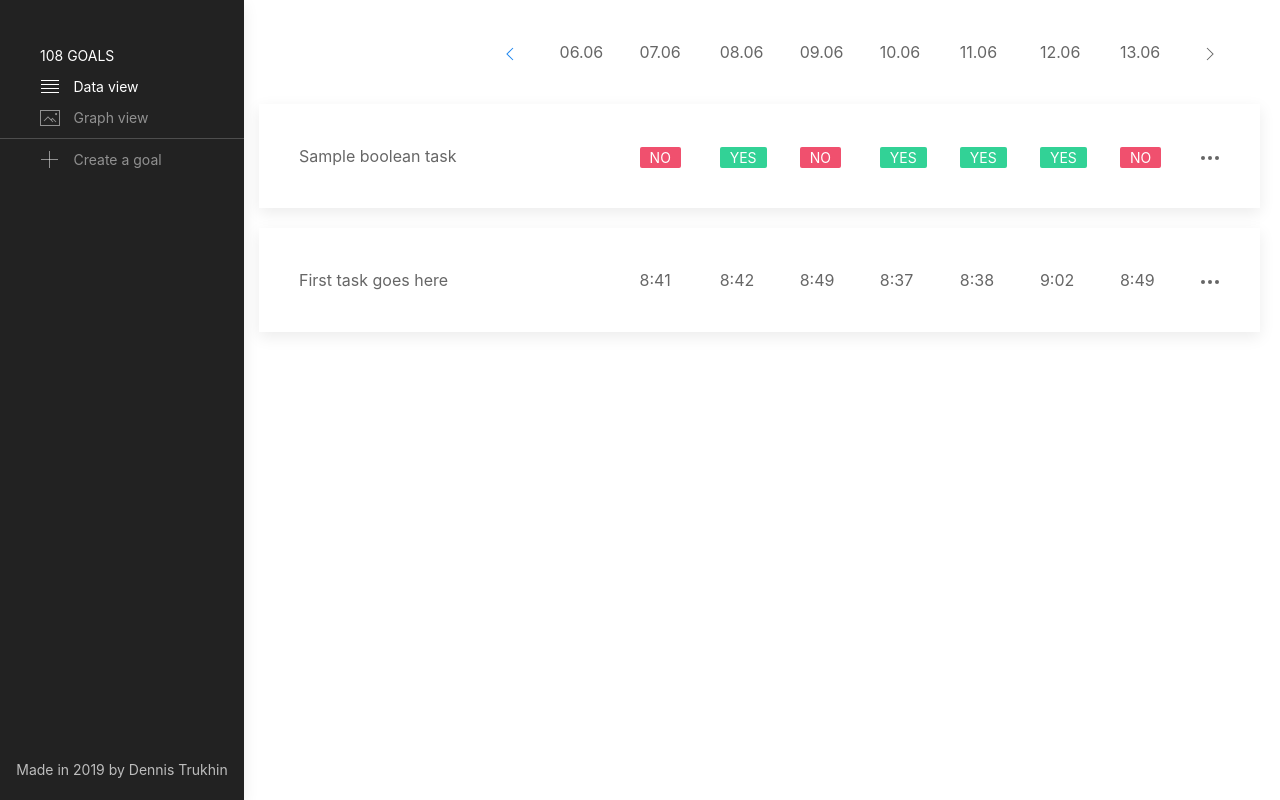
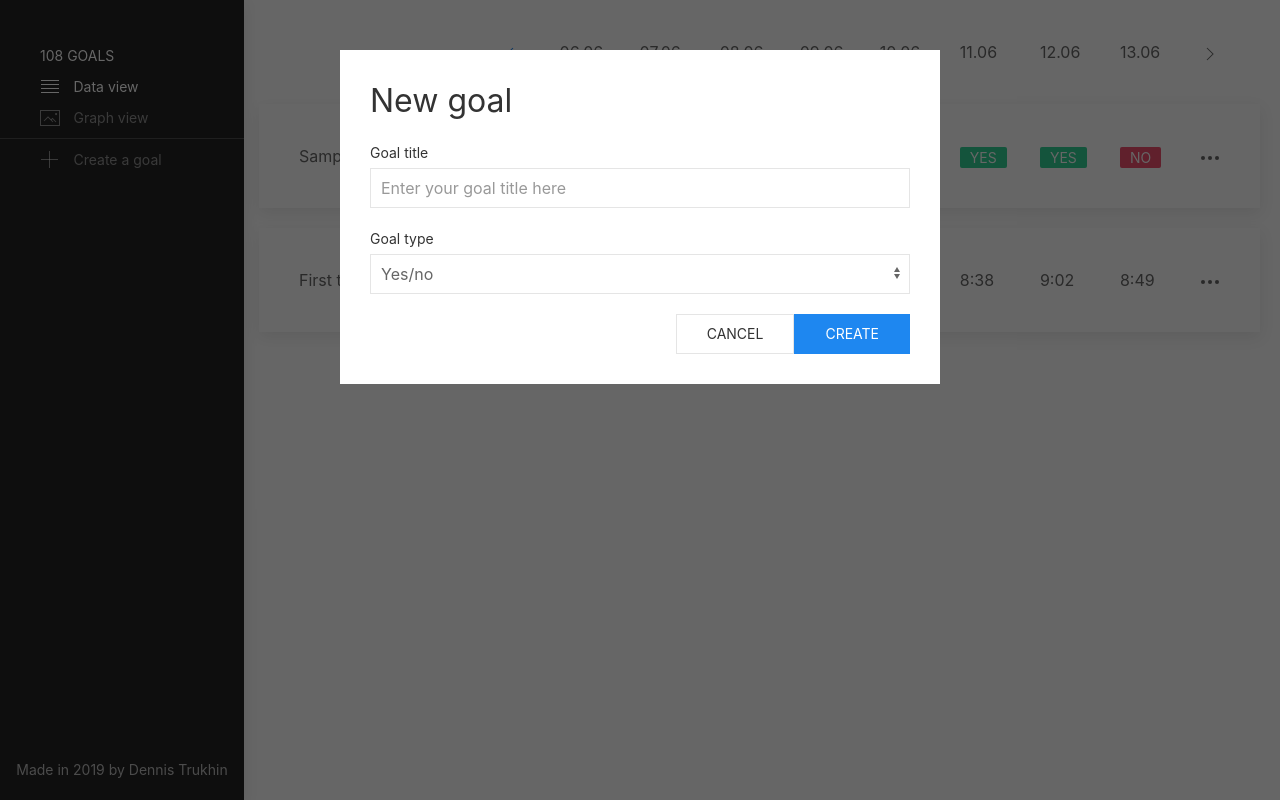
Before and after one commit to dennistrukhin/108goals, a React app: page / in a window 1280 px wide. Both pictures are taken after a click on the link "Create a goal". Built offline with nearby package versions, Linux system fonts and the light colour scheme.

Commit message:
create goal modal

```diff
--- a/src/js/components/App.js
+++ b/src/js/components/App.js
@@ -1,11 +1,21 @@
 import React, {Component} from 'react';
 import DataView from "./Views/DataView";
 import MainMenu from "./MainMenu";
+import NewGoalModal from "./Modals/NewGoalModal";
 
 export default class App extends Component {
+
+    constructor(props) {
+        super(props);
+        this.handleGoalCreate = this.handleGoalCreate.bind(this);
+    }
+
+    handleGoalCreate(goal) {
+        console.log(goal);
+    }
+
     render() {
         return (
-            <div>
             <div>
                 <div data-uk-grid={"true"} className={"uk-grid-small"}>
                     <div className={"uk-width-1-5"}>
@@ -15,7 +25,7 @@ export default class App extends Component {
                         <DataView />
                     </div>
                 </div>
-                </div>
+                <NewGoalModal onGoalCreate={this.handleGoalCreate} />
             </div>
         );
     }
--- a/src/js/components/MainMenu.js
+++ b/src/js/components/MainMenu.js
@@ -13,10 +13,16 @@ export default class MainMenu extends Component {
                         <li><a href="#"><span className="uk-margin-small-right"
                                               data-uk-icon="icon: image"/> Graph view</a></li>
                         <li className="uk-nav-divider"/>
-                        <li><a href="#"><span className="uk-margin-small-right"
-                                              data-uk-icon="icon: plus"/> Create a goal</a></li>
+                        <li>
+                            <a href="#" data-uk-toggle="target: #modal-goal-create">
+                                <span className="uk-margin-small-right" data-uk-icon="icon: plus"/>
+                                Create a goal
+                            </a>
+                        </li>
                     </ul>
-                    <div className={"uk-position-bottom uk-text-center uk-text-small uk-margin-bottom"}>Made in 2019 by Dennis Trukhin</div>
+                    <div className={"uk-position-bottom uk-text-center uk-text-small uk-margin-bottom"}>Made in 2019 by
+                        Dennis Trukhin
+                    </div>
                 </div>
             </div>
         );
--- /dev/null
+++ b/src/js/components/Modals/NewGoalModal.js
@@ -0,0 +1,70 @@
+import React, {Component} from 'react';
+
+export default class NewGoalModal extends Component {
+
+    constructor(props) {
+        super(props);
+        this.state = {
+            title: '',
+            type: 'boolean',
+        };
+        this.handleTitleChange = this.handleTitleChange.bind(this);
+        this.handleTypeChange = this.handleTypeChange.bind(this);
+    }
+
+    handleTitleChange(event) {
+        this.setState({
+            title: event.target.value,
+        });
+    }
+
+    handleTypeChange(event) {
+        this.setState({
+            type: event.target.value,
+        });
+    }
+
+    render() {
+        return (
+            <div id="modal-goal-create" data-uk-modal={"true"}>
+                <div className="uk-modal-dialog uk-modal-body">
+                    <h2 className="uk-modal-title">New goal</h2>
+                    <form className="uk-form-stacked">
+
+                        <div className="uk-margin">
+                            <label className="uk-form-label" htmlFor="mgc-title">Goal title</label>
+                            <div className="uk-form-controls">
+                                <input className="uk-input"
+                                       id="mgc-title"
+                                       type="text"
+                                       value={this.state.title}
+                                       onChange={this.handleTitleChange}
+                                       placeholder="Enter your goal title here" />
+                            </div>
+                        </div>
+
+                        <div className="uk-margin">
+                            <label className="uk-form-label" htmlFor="mgc-type">Goal type</label>
+                            <div className="uk-form-controls">
+                                <select className="uk-select"
+                                        id="mgc-type"
+                                        onChange={this.handleTypeChange}
+                                        value={this.state.type}>
+                                    <option value={"boolean"}>Yes/no</option>
+                                    <option value={"time"}>Time of day</option>
+                                </select>
+                            </div>
+                        </div>
+
+                    </form>
+                    <p className="uk-text-right">
+                        <button className="uk-button uk-button-default uk-modal-close" type="button">Cancel</button>
+                        <button className="uk-button uk-button-primary uk-modal-close"
+                                onClick={() => this.props.onGoalCreate(this.state)}
+                                type="button">Create</button>
+                    </p>
+                </div>
+            </div>
+        );
+    }
+}
```
Lines whose indentation alone changed are shown as unchanged.
